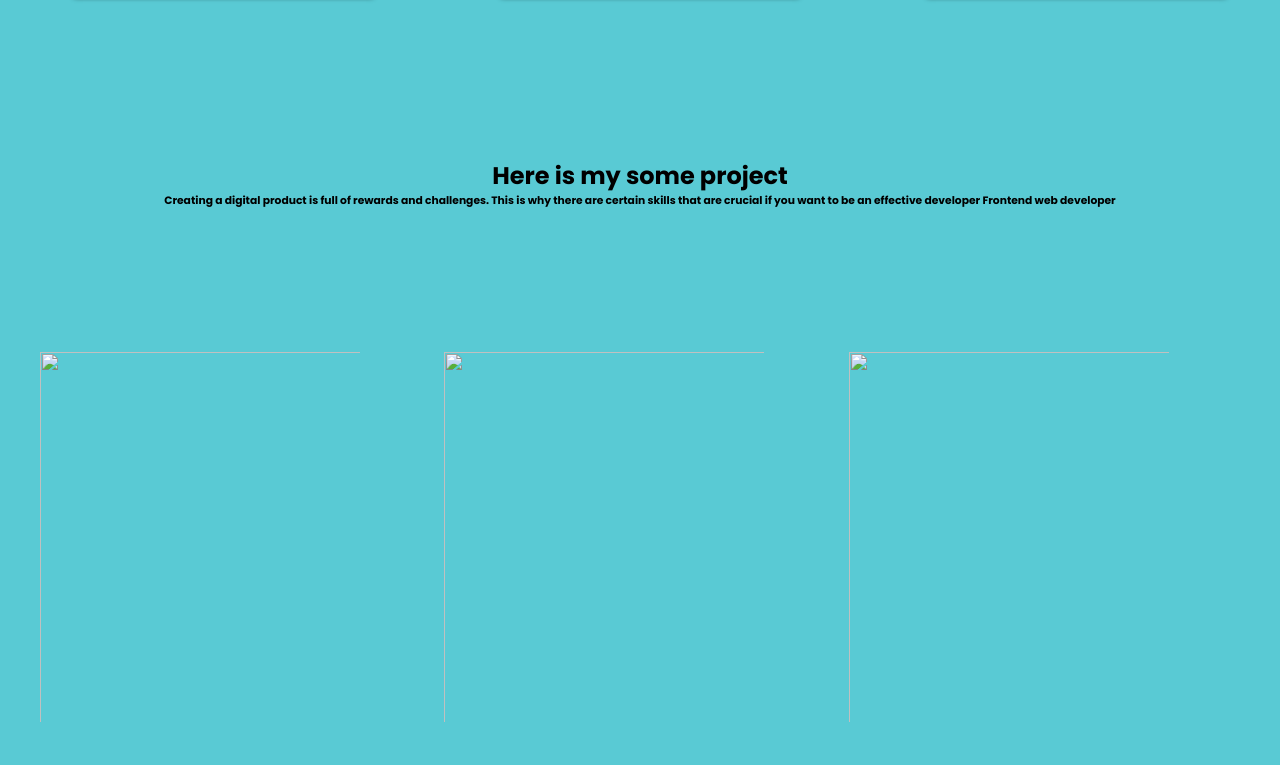
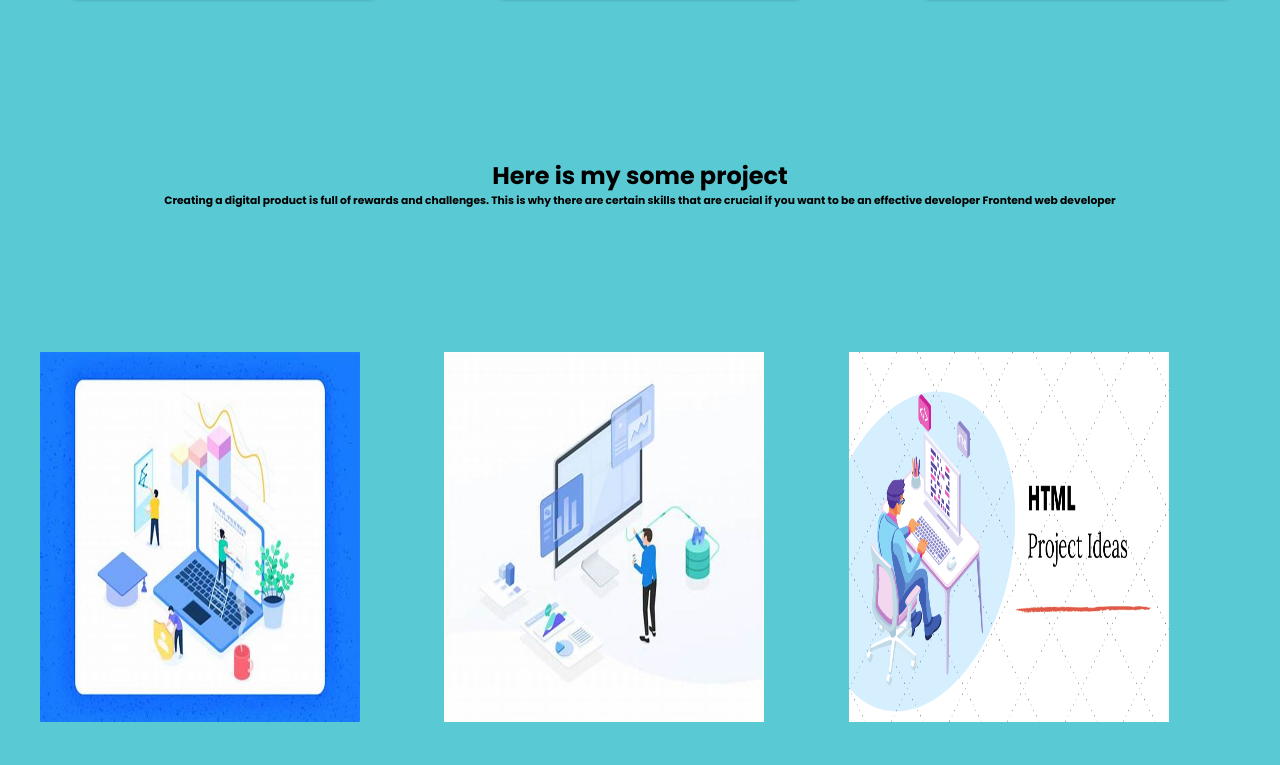
Before and after one commit to kaysar-mahmud/Portfolio_, a plain HTML site: page index.html in a window 1280 px wide. Shown: the part 1453-2218 px from the top of the page. Drawn offline with Linux system fonts and the light colour scheme.

Commit message:
Update index.html

```diff
--- a/index.html
+++ b/index.html
@@ -107,11 +107,11 @@
 
 
                  <div class=" image1">
-                    <img src="image/OIP (1).jpeg" alt="">
+                    <img src="OIP (1).jpeg" alt="">
 
-                    <img src="image/OIP (2).jpeg" alt="">
+                    <img src="OIP (2).jpeg" alt="">
 
-                    <img src="image/R (2).png" alt="">
+                    <img src="R (2).png" alt="">
                  </div>
 
 
```
